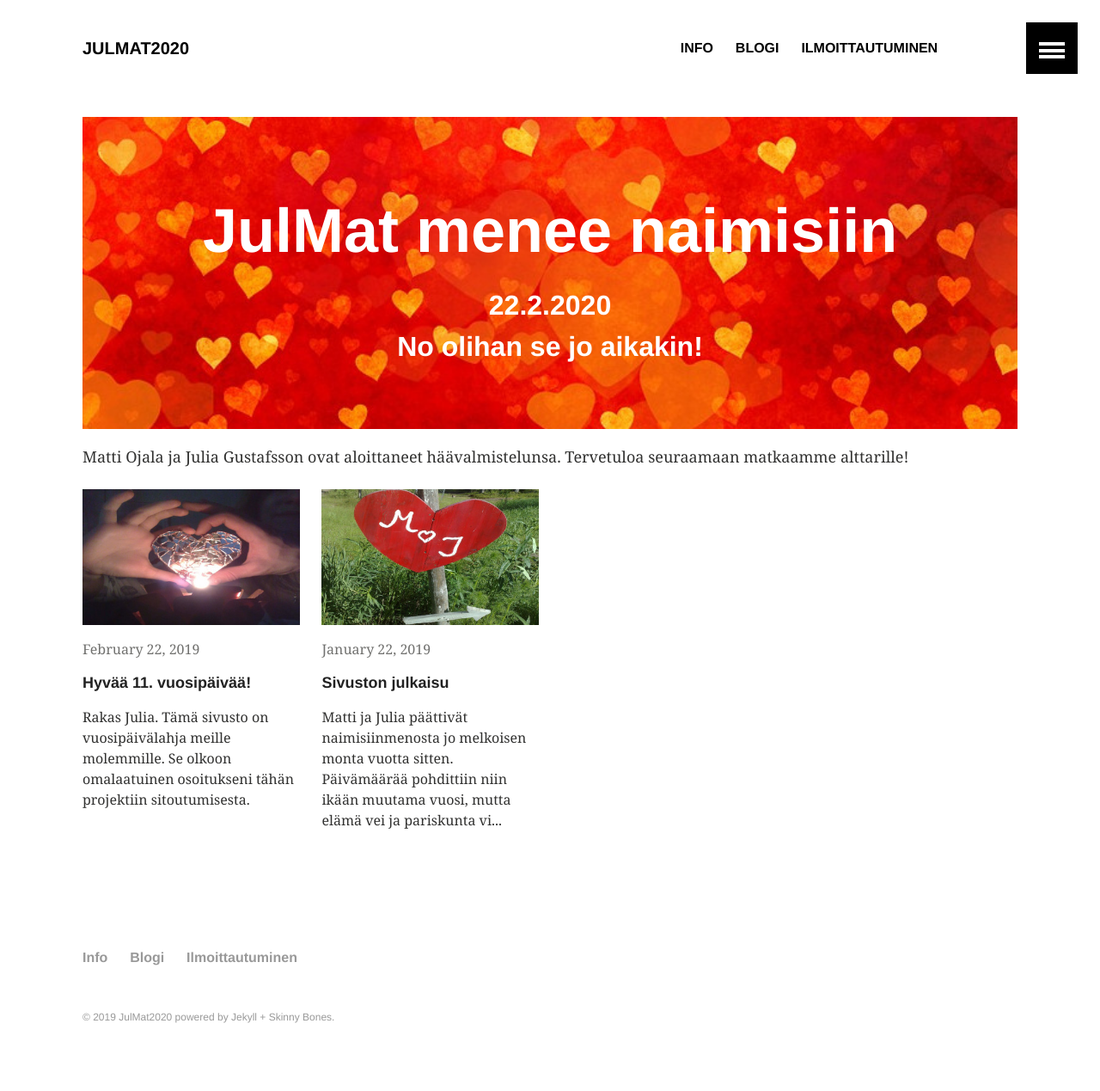
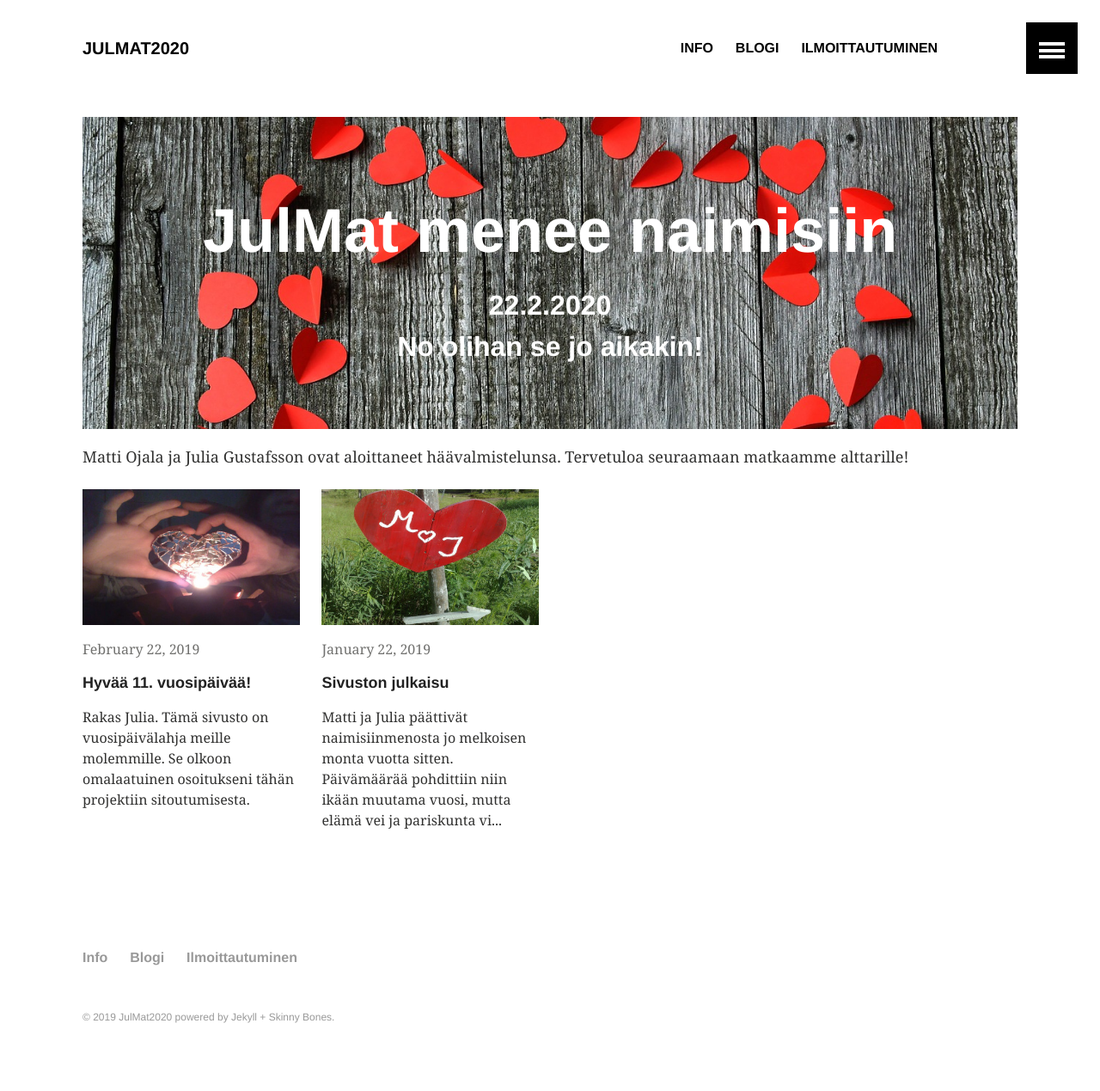
Before and after one commit to Amatson/Amatson.github.io, a Jekyll site: the page built from index.md, in a window 1280 px wide. Shown: the whole page at 86% size. Built offline with Jekyll 4.4.1, drawn with Linux system fonts in a browser that asks for light colours.

Commit message:
new image

```diff
--- a/index.md
+++ b/index.md
@@ -6,7 +6,7 @@
 
 <style type="text/css">
 .bgimg {
-    background-image: url('{{ site.baseurl }}/images/banner_hearts.jpg');
+    background-image: url('{{ site.baseurl }}/images/heart_wood.jpg');
 }
 </style>
 
```
Also changed, not shown: images/heart_wood.jpg (added).
